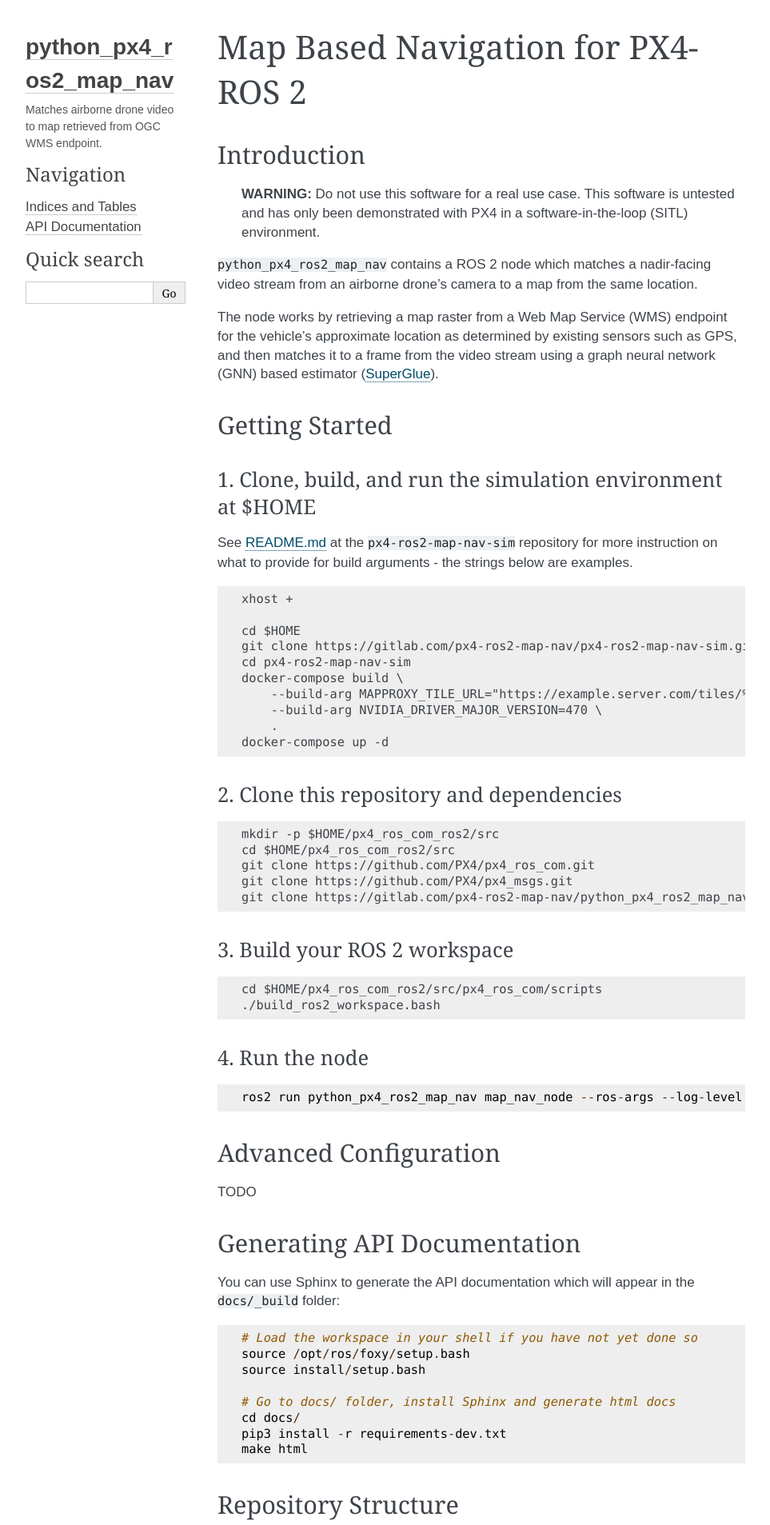
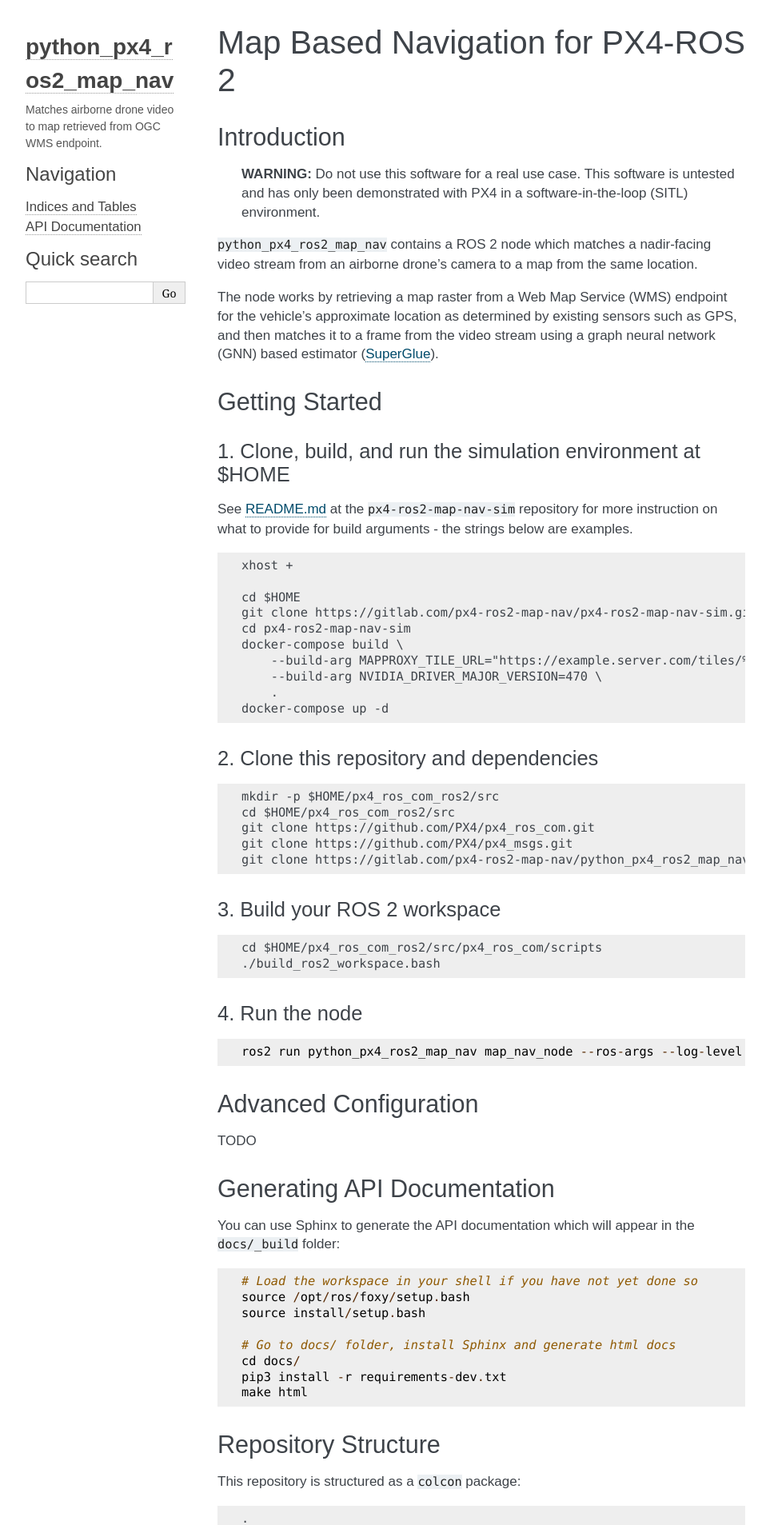
Before and after one commit to hmakelin/gisnav, a Sphinx documentation site: the page built from docs/index.rst, in a window 1280 px wide. Shown: the top 1907 px of the page at 80% size, without its empty margins (148-1111 px from the left). Built offline with Sphinx 7.4.7, drawn with Linux system fonts in a browser that asks for light colours; some of the changed text lies outside the part shown.

Commit message:
Fix CSS file so that headings also become sans-serif. Update README.md directory tree with missing files and folders.

```diff
--- a/docs/_static/css/style.css
+++ b/docs/_static/css/style.css
@@ -1,7 +1,3 @@
-body {
-    font-family: Sans-Serif;
+body, h1, h2, h3, h4, h5, h6 {
+    font-family: Sans-Serif !important;
 }
-
-h1, h2, h3, h4, h5, h6 {
-    font-family: Sans-Serif;
-}
--- a/docs/conf.py
+++ b/docs/conf.py
@@ -73,7 +73,6 @@ templates_path = ['_templates']
 # This pattern also affects html_static_path and html_extra_path.
 exclude_patterns = ['_build', 'Thumbs.db', '.DS_Store']
 
-
 # -- Options for HTML output -------------------------------------------------
 
 # The theme to use for HTML and HTML Help pages.  See the documentation for
```
Also changed, not shown: README.md (+5 -2 lines).
